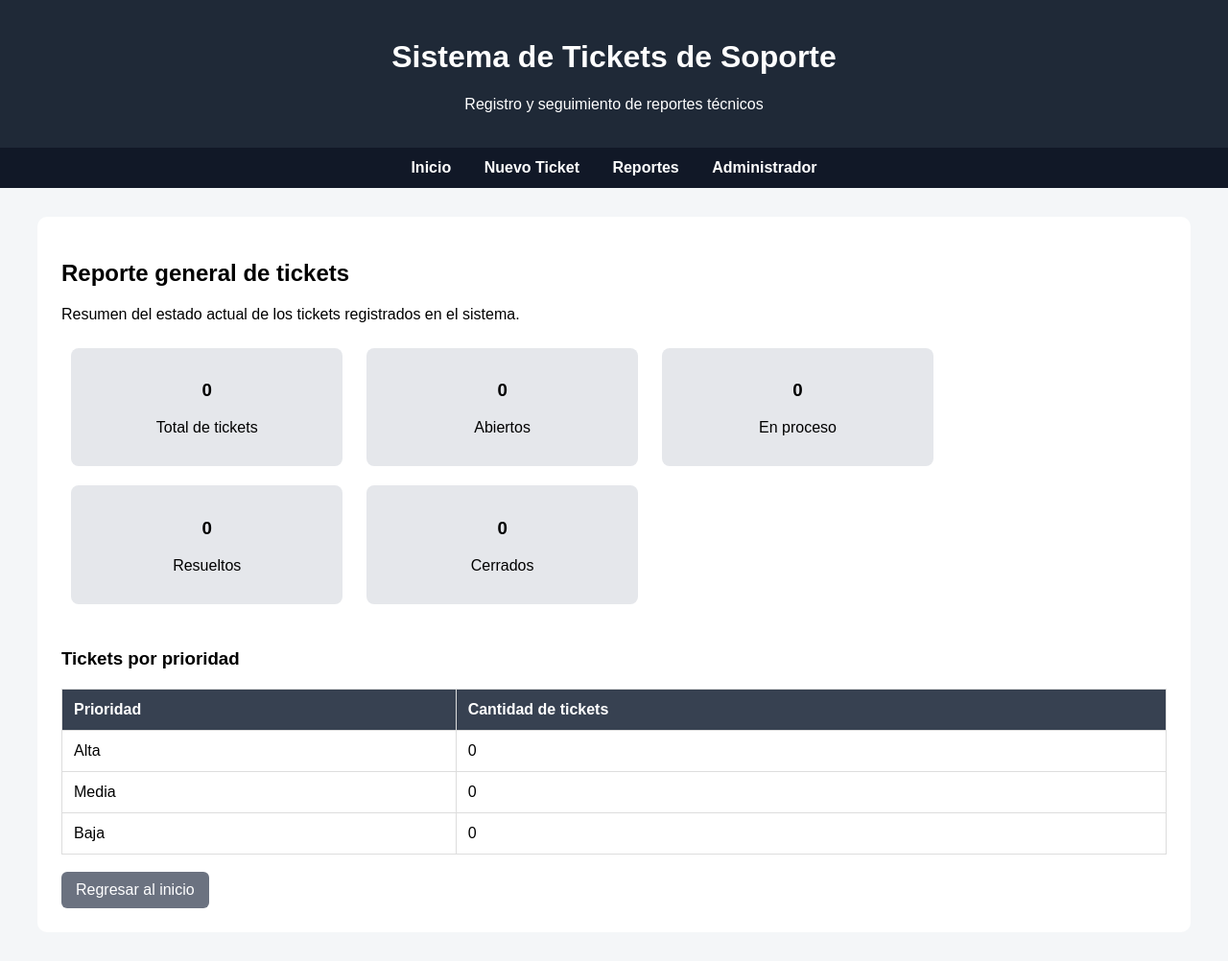
After one commit to cristiangael381/sistema-tickets-soporte, a Django app: page /reporte/ in a window 1280 px wide. The commit adds this page. Shown: the whole page at 96% size. Run offline with Django 5.2, Linux system fonts and the light colour scheme; data that the repository does not hold is empty.

Commit message:
Agrega reporte general de tickets

```diff
--- a/tickets/templates/tickets/base.html
+++ b/tickets/templates/tickets/base.html
@@ -106,12 +106,13 @@
     <p>Registro y seguimiento de reportes técnicos</p>
 </header>
 
+
 <nav>
     <a href="{% url 'inicio' %}">Inicio</a>
     <a href="{% url 'crear_ticket' %}">Nuevo Ticket</a>
+    <a href="{% url 'reporte_tickets' %}">Reportes</a>
     <a href="/admin/">Administrador</a>
 </nav>
-
 <div class="container">
     {% block contenido %}
     {% endblock %}
--- /dev/null
+++ b/tickets/templates/tickets/reporte_tickets.html
@@ -0,0 +1,66 @@
+{% extends 'tickets/base.html' %}
+
+{% block contenido %}
+
+<h2>Reporte general de tickets</h2>
+
+<p>Resumen del estado actual de los tickets registrados en el sistema.</p>
+
+<div class="card">
+    <h3>{{ total }}</h3>
+    <p>Total de tickets</p>
+</div>
+
+<div class="card">
+    <h3>{{ abiertos }}</h3>
+    <p>Abiertos</p>
+</div>
+
+<div class="card">
+    <h3>{{ en_proceso }}</h3>
+    <p>En proceso</p>
+</div>
+
+<div class="card">
+    <h3>{{ resueltos }}</h3>
+    <p>Resueltos</p>
+</div>
+
+<div class="card">
+    <h3>{{ cerrados }}</h3>
+    <p>Cerrados</p>
+</div>
+
+<br><br>
+
+<h3>Tickets por prioridad</h3>
+
+<table>
+    <thead>
+        <tr>
+            <th>Prioridad</th>
+            <th>Cantidad de tickets</th>
+        </tr>
+    </thead>
+
+    <tbody>
+        <tr>
+            <td>Alta</td>
+            <td>{{ prioridad_alta }}</td>
+        </tr>
+        <tr>
+            <td>Media</td>
+            <td>{{ prioridad_media }}</td>
+        </tr>
+        <tr>
+            <td>Baja</td>
+            <td>{{ prioridad_baja }}</td>
+        </tr>
+    </tbody>
+</table>
+
+<br>
+
+<a class="btn btn-gris" href="{% url 'inicio' %}">Regresar al inicio</a>
+
+{% endblock %}
--- a/tickets/urls.py
+++ b/tickets/urls.py
@@ -8,4 +8,5 @@ urlpatterns = [
     path('ticket/<int:id>/', views.detalle_ticket, name='detalle_ticket'),
     path('ticket/<int:id>/editar/', views.editar_ticket, name='editar_ticket'),
     path('ticket/<int:id>/cerrar/', views.cerrar_ticket, name='cerrar_ticket'),
+    path('reporte/', views.reporte_tickets, name='reporte_tickets'),
 ]
--- a/tickets/views.py
+++ b/tickets/views.py
@@ -91,3 +91,25 @@ def cerrar_ticket(request, id):
     ticket.estado = 'Cerrado'
     ticket.save()
     return redirect('detalle_ticket', id=ticket.id)
+
+def reporte_tickets(request):
+    total = Ticket.objects.count()
+    abiertos = Ticket.objects.filter(estado='Abierto').count()
+    en_proceso = Ticket.objects.filter(estado='En proceso').count()
+    resueltos = Ticket.objects.filter(estado='Resuelto').count()
+    cerrados = Ticket.objects.filter(estado='Cerrado').count()
+
+    prioridad_alta = Ticket.objects.filter(prioridad='Alta').count()
+    prioridad_media = Ticket.objects.filter(prioridad='Media').count()
+    prioridad_baja = Ticket.objects.filter(prioridad='Baja').count()
+
+    return render(request, 'tickets/reporte_tickets.html', {
+        'total': total,
+        'abiertos': abiertos,
+        'en_proceso': en_proceso,
+        'resueltos': resueltos,
+        'cerrados': cerrados,
+        'prioridad_alta': prioridad_alta,
+        'prioridad_media': prioridad_media,
+        'prioridad_baja': prioridad_baja,
+    })
```
